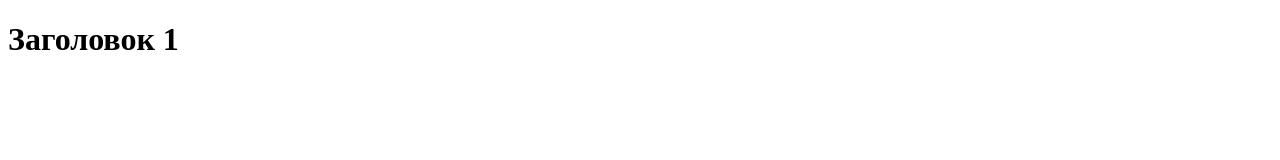
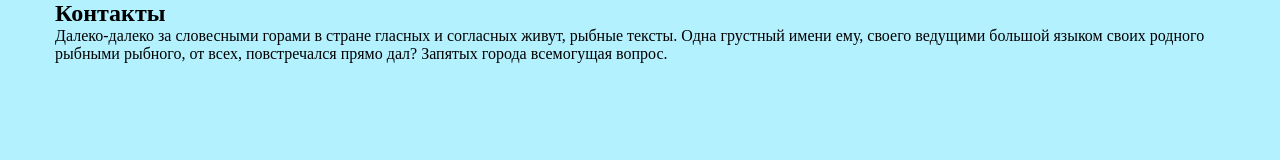
Before and after one commit to Kseniya1702/lesson-git-1, a plain HTML site: page index.html in a window 1280 px wide. Drawn offline with Linux system fonts and the light colour scheme.

Commit message:
Создала раздел "Контакты"

```diff
--- /dev/null
+++ b/assets/css/style.css
@@ -0,0 +1,14 @@
+*{
+    box-sizing: border-box;
+    padding: 0;
+    margin: 0;
+}
+
+section{
+    width: 1170px;
+    margin: 0 auto;
+}
+
+body{
+    background-color: #b4f1ff;
+}
--- a/index.html
+++ b/index.html
@@ -7,6 +7,10 @@
     <title>Document</title>
 </head>
 <body>
-    <h1>Заголовок 1</h1>
+    <section>
+        <h1>Контакты</h1>
+        <p>Далеко-далеко за словесными горами в стране гласных и согласных живут, рыбные тексты. Одна грустный имени ему, своего ведущими большой языком своих родного рыбными рыбного, от всех, повстречался прямо дал? Запятых города всемогущая вопрос.</p>
+        <link rel="stylesheet" href="assets/css/style.css">
+    </section>
 </body>
 </html>
```
